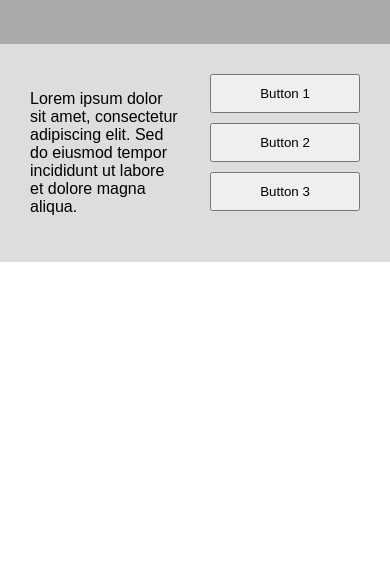
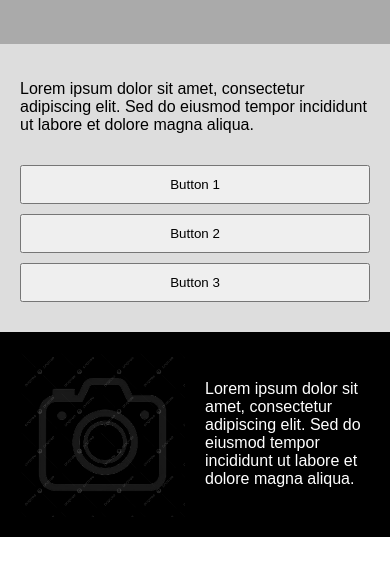
Before and after one commit to bcroman/Responsive-Design-Challenge, a plain HTML site: page index.html in a window 390 px wide. Shown: the part 95-670 px from the top of the page. Drawn offline with Linux system fonts and the light colour scheme.

Commit message:
Core: Image and Text Section

```diff
--- a/index.html
+++ b/index.html
@@ -27,6 +27,21 @@
             <button>Button 3</button>
         </div>
     </section>
+
+    <!-- Image and Text -->
+    <section class="content">
+        <div class="image-box">
+            <img src="imgs/image1.png" alt="Content image">
+        </div>
+
+        <div class="content-text">
+            <p>
+                Lorem ipsum dolor sit amet, consectetur
+                adipiscing elit. Sed do eiusmod tempor
+                incididunt ut labore et dolore magna aliqua.
+            </p>
+        </div>
+    </section>
 </body>
 
 </html>
--- a/styles.css
+++ b/styles.css
@@ -37,3 +37,38 @@ header h1 {
   margin-bottom: 10px;
   padding: 10px;
 }
+
+/* Image and Text Section */
+.content {
+  display: flex;
+  align-items: center;
+  gap: 20px;
+  background-color: black;
+  color: white;
+  padding: 20px;
+}
+
+.image-box,
+.content-text {
+  width: 50%;
+}
+
+.image-box img {
+  width: 100%;
+  height: auto;
+  display: block;
+}
+
+/* Responsive */
+@media (max-width: 600px) {
+  .intro {
+    flex-direction: column;
+    padding: 20px;
+    gap: 15px;
+  }
+
+  .intro p,
+  .buttons {
+    width: 100%;
+  }
+}
```
Also changed, not shown: imgs/image1.png (added).
